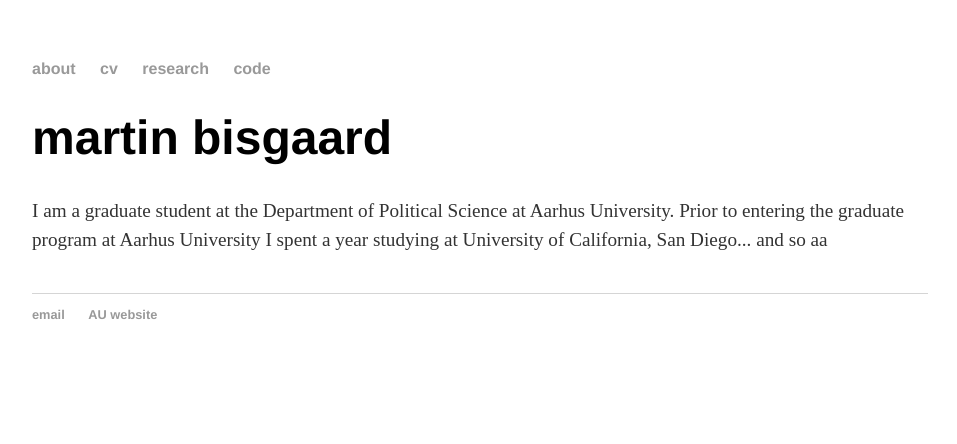
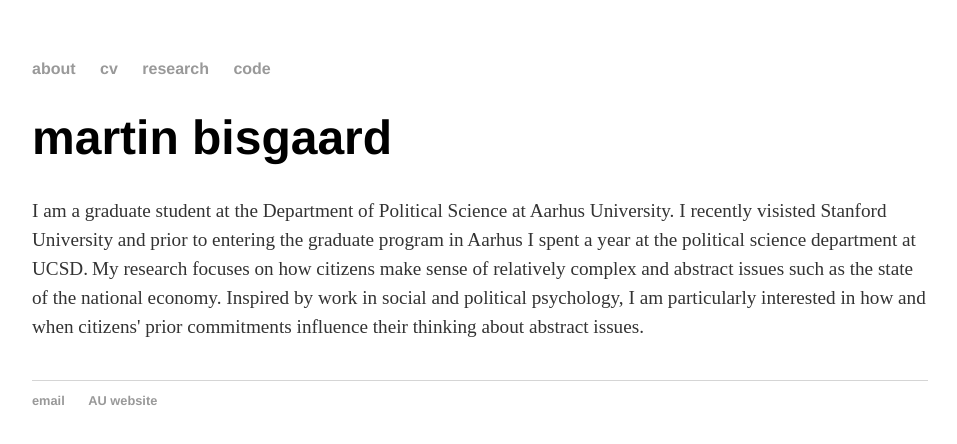
Before and after one commit to mbisgaard/mbisgaard.github.io, a Jekyll site: the page built from index.html, in a window 1280 px wide. Shown: the top 444 px of the page, without its empty margins (160-1117 px from the left). Built offline with Jekyll 4.4.1, drawn with Linux system fonts in a browser that asks for light colours.

Commit message:
Update index.html

```diff
--- a/index.html
+++ b/index.html
@@ -5,7 +5,10 @@ title: Martin Bisgaard
 <div class="blurb">
 	<h1>martin bisgaard</h1>
 
-	<p2>I am a graduate student at the Department of Political Science at Aarhus University. Prior to entering the graduate program at Aarhus University I spent a year studying at University of California, San Diego... and so aa</p2>
+	<p2>I am a graduate student at the Department of Political Science at Aarhus University. I recently visisted Stanford University and prior to entering the graduate program in Aarhus I spent a year at the political science department at UCSD.</p2>
+
+	<p2>My research focuses on how citizens make sense of relatively complex and abstract issues such as the state of the national economy. Inspired by work in social and political psychology, I am particularly interested in how and when citizens' prior commitments influence their thinking about abstract issues.</p2>
+
 
 	<p>&nbsp;</p>
 
```
